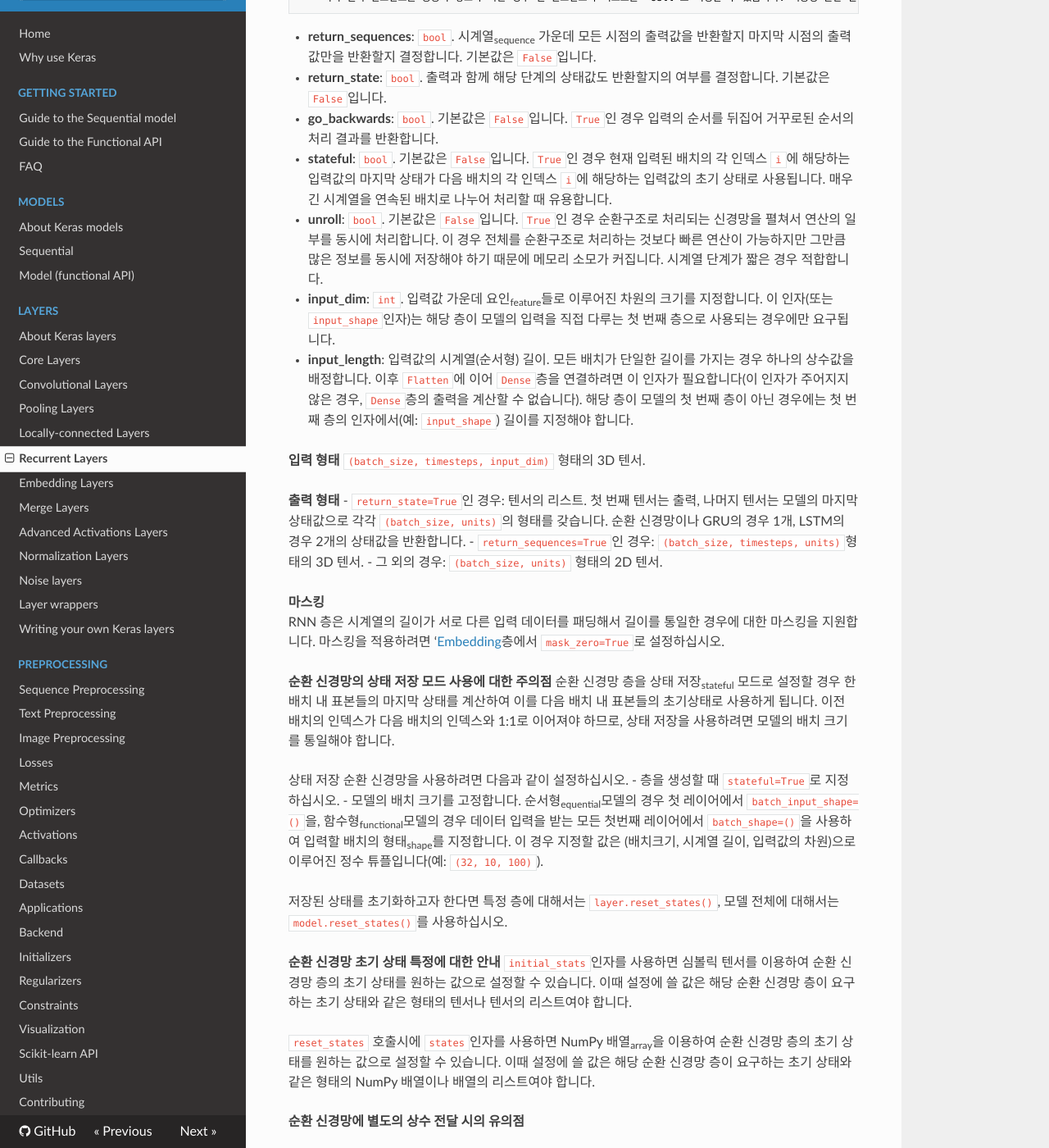
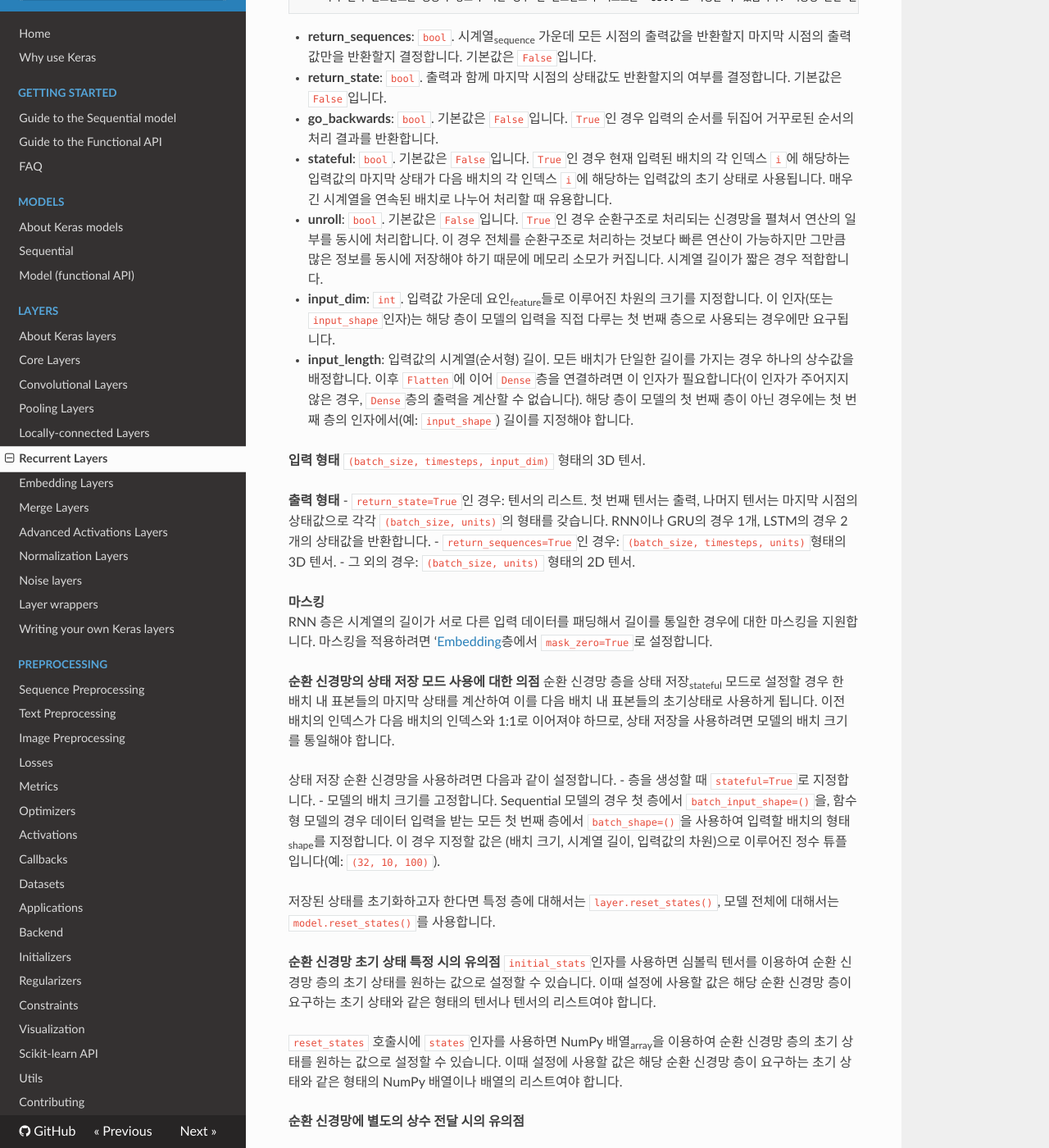
Before and after one commit to keras-team/keras-docs-ko, an MkDocs documentation site: the page built from sources/layers/recurrent.md, in a window 1280 px wide and 1400 px high, scrolled down 574 px. Shown: the whole window at 82% size. Built offline with MkDocs 1.6.1, drawn with Linux system fonts in a browser that asks for light colours; nearby versions of some CDN libraries; some of the changed text lies outside the part shown.

Commit message:
Apply reviewer's comments

```diff
--- a/sources/layers/recurrent.md
+++ b/sources/layers/recurrent.md
@@ -8,17 +8,17 @@
 순환 신경망<sub>Recurrent Neural Network</sub> 층<sub>layer</sub>의 기본 클래스.
 
 __인자<sub>argument</sub>__
-- __cell__: 순환 신경망 내부의 셀 인스턴스입니다. 순환 신경망은 특정한 연산을 입력된 시계열 길이만큼 반복하는 형태의 신경망입니다. 셀은 이 반복되는 연산 부분을 담당하는 영역으로 각 순환 신경망의 `__cell__`인자에 할당합니다. 셀은 다음과 같은 하위 요소들을 가진 클래스입니다.
-    - t시점의 입력<sub>input</sub>과 상태<sub>state</sub>를 불러오는 `call`메소드(`call(input_at_t, states_at_t)`). t시점의 출력<sub>output</sub>과 t+1시점의 상태`(output_at_t, states_at_t_plus_1)`를 반환합니다. 셀 인스턴스의 `call`메소드는 필요한 경우 `constants`인자를 이용하여 별도의 원하는 상수값을 입력받을 수 있습니다. 자세한 내용은 아래 "별도의 상수 전달 시의 유의점"을 참고하십시오.
+- __cell__: 순환 신경망 내부의 셀 인스턴스입니다. 순환 신경망은 특정한 연산을 입력된 시계열 길이만큼 반복하는 형태의 신경망입니다. 셀은 이 반복되는 연산 부분을 담당하는 영역으로 생성한 순환 신경망 인스턴스의 `cell`속성에 할당됩니다. 셀은 다음과 같은 하위 요소들을 가진 클래스입니다.
+    - `t`시점의 입력<sub>input</sub>과 상태<sub>state</sub>를 불러오는 `call`메소드(`call(input_at_t, states_at_t)`). `t`시점의 출력<sub>output</sub>과 `t+1`시점의 상태`(output_at_t, states_at_t_plus_1)`를 반환합니다. 셀 인스턴스의 `call`메소드는 필요한 경우 `constants`인자를 이용하여 별도의 원하는 상수값을 입력받을 수 있습니다. 자세한 내용은 아래 "별도의 상수 전달 시의 유의점"을 참고하십시오.
     - `state_size` 속성. 신경망 안에서 단계마다 전달되는 상태의 크기를 나타냅니다(셀의 출력과 크기가 같아야 합니다). 셀이 가지게 될 상태가 하나인 경우 하나의 정수를, 여럿인 경우 정수로 이루어진 리스트/튜플을 입력받습니다.
     - `output_size` 속성. 출력값의 크기를 나태냅니다. 정수 혹은 `TensorShape`를 입력받습니다. 만약 해당 속성이 없는 경우, `state_size`의 첫번째 값으로부터 유추한 결과로 대신합니다.
 
         여러 셀의 인스턴스를 층층이 쌓고자 하는 경우 셀 인스턴스의 리스트를 `cell`로 지정할 수 있습니다. 적층형 순환 신경망<sub>stacked RNN</sub>을 적용할 때 유용합니다.
 - __return_sequences__: `bool`. 시계열<sub>sequence</sub> 가운데 모든 시점의 출력값을 반환할지 마지막 시점의 출력값만을 반환할지 결정합니다. 기본값은 `False`입니다.
-- __return_state__: `bool`. 출력과 함께 해당 단계의 상태값도 반환할지의 여부를 결정합니다. 기본값은 `False`입니다.
+- __return_state__: `bool`. 출력과 함께 마지막 시점의 상태값도 반환할지의 여부를 결정합니다. 기본값은 `False`입니다.
 - __go_backwards__: `bool`. 기본값은 `False`입니다. `True`인 경우 입력의 순서를 뒤집어 거꾸로된 순서의 처리 결과를 반환합니다.
 - __stateful__: `bool`. 기본값은 `False`입니다. `True`인 경우 현재 입력된 배치의 각 인덱스 `i`에 해당하는 입력값의 마지막 상태가 다음 배치의 각 인덱스 `i`에 해당하는 입력값의 초기 상태로 사용됩니다. 매우 긴 시계열을 연속된 배치로 나누어 처리할 때 유용합니다.
-- __unroll__: `bool`. 기본값은 `False`입니다. `True`인 경우 순환구조로 처리되는 신경망을 펼쳐서 연산의 일부를 동시에 처리합니다. 이 경우 전체를 순환구조로 처리하는 것보다 빠른 연산이 가능하지만 그만큼 많은 정보를 동시에 저장해야 하기 때문에 메모리 소모가 커집니다. 시계열 단계가 짧은 경우 적합합니다.
+- __unroll__: `bool`. 기본값은 `False`입니다. `True`인 경우 순환구조로 처리되는 신경망을 펼쳐서 연산의 일부를 동시에 처리합니다. 이 경우 전체를 순환구조로 처리하는 것보다 빠른 연산이 가능하지만 그만큼 많은 정보를 동시에 저장해야 하기 때문에 메모리 소모가 커집니다. 시계열 길이가 짧은 경우 적합합니다.
 - __input_dim__: `int`. 입력값 가운데 요인<sub>feature</sub>들로 이루어진 차원의 크기를 지정합니다. 이 인자(또는 `input_shape`인자)는 해당 층이 모델의 입력을 직접 다루는 첫 번째 층으로 사용되는 경우에만 요구됩니다.
 - __input_length__: 입력값의 시계열(순서형) 길이. 모든 배치가 단일한 길이를 가지는 경우 하나의 상수값을 배정합니다. 이후 `Flatten`에 이어 `Dense`층을 연결하려면 이 인자가 필요합니다(이 인자가 주어지지 않은 경우, `Dense`층의 출력을 계산할 수 없습니다). 해당 층이 모델의 첫 번째 층이 아닌 경우에는 첫 번째 층의 인자에서(예: `input_shape`) 길이를 지정해야 합니다.
 
@@ -26,26 +26,26 @@
 `(batch_size, timesteps, input_dim)` 형태의 3D 텐서.
 
 __출력 형태__
-- `return_state=True`인 경우: 텐서의 리스트. 첫 번째 텐서는 출력, 나머지 텐서는 모델의 마지막 상태값으로 각각 `(batch_size, units)`의 형태를 갖습니다. 순환 신경망이나 GRU의 경우 1개, LSTM의 경우 2개의 상태값을 반환합니다.
+- `return_state=True`인 경우: 텐서의 리스트. 첫 번째 텐서는 출력, 나머지 텐서는 마지막 시점의 상태값으로 각각 `(batch_size, units)`의 형태를 갖습니다. RNN이나 GRU의 경우 1개, LSTM의 경우 2개의 상태값을 반환합니다.
 - `return_sequences=True`인 경우: `(batch_size, timesteps, units)`형태의 3D 텐서.
 - 그 외의 경우: `(batch_size, units)` 형태의 2D 텐서.
 
 __마스킹__
-RNN 층은 시계열의 길이가 서로 다른 입력 데이터를 패딩해서 길이를 통일한 경우에 대한 마스킹을 지원합니다. 마스킹을 적용하려면 ‘[Embedding](embeddings.md)층에서 `mask_zero=True`로 설정하십시오.
+RNN 층은 시계열의 길이가 서로 다른 입력 데이터를 패딩해서 길이를 통일한 경우에 대한 마스킹을 지원합니다. 마스킹을 적용하려면 ‘[Embedding](embeddings.md)층에서 `mask_zero=True`로 설정합니다.
 
-__순환 신경망의 상태 저장 모드 사용에 대한 주의점__
+__순환 신경망의 상태 저장 모드 사용에 대한 의점__
 순환 신경망 층을 상태 저장<sub>stateful</sub> 모드로 설정할 경우 한 배치 내 표본들의 마지막 상태를 계산하여 이를 다음 배치 내 표본들의 초기상태로 사용하게 됩니다. 이전 배치의 인덱스가 다음 배치의 인덱스와 1:1로 이어져야 하므로, 상태 저장을 사용하려면 모델의 배치 크기를 통일해야 합니다.
 
-상태 저장 순환 신경망을 사용하려면 다음과 같이 설정하십시오.
-- 층을 생성할 때 `stateful=True`로 지정하십시오.
-- 모델의 배치 크기를 고정합니다. 순서형<sub>equential</sub>모델의 경우 첫 레이어에서 `batch_input_shape=()`을, 함수형<sub>functional</sub>모델의 경우 데이터 입력을 받는 모든 첫번째 레이어에서 `batch_shape=()`을 사용하여 입력할 배치의 형태<sub>shape</sub>를 지정합니다. 이 경우 지정할 값은 (배치크기, 시계열 길이, 입력값의 차원)으로 이루어진 정수 튜플입니다(예: `(32, 10, 100)`).
+상태 저장 순환 신경망을 사용하려면 다음과 같이 설정합니다.
+- 층을 생성할 때 `stateful=True`로 지정합니다.
+- 모델의 배치 크기를 고정합니다. Sequential 모델의 경우 첫 층에서 `batch_input_shape=()`을, 함수형 모델의 경우 데이터 입력을 받는 모든 첫 번째 층에서 `batch_shape=()`을 사용하여 입력할 배치의 형태<sub>shape</sub>를 지정합니다. 이 경우 지정할 값은 (배치 크기, 시계열 길이, 입력값의 차원)으로 이루어진 정수 튜플입니다(예: `(32, 10, 100)`).
 
-저장된 상태를 초기화하고자 한다면 특정 층에 대해서는 `layer.reset_states()`, 모델 전체에 대해서는 `model.reset_states()`를 사용하십시오.
+저장된 상태를 초기화하고자 한다면 특정 층에 대해서는 `layer.reset_states()`, 모델 전체에 대해서는 `model.reset_states()`를 사용합니다.
 
-__순환 신경망 초기 상태 특정에 대한 안내__
-`initial_stats`인자를 사용하면 심볼릭 텐서를 이용하여 순환 신경망 층의 초기 상태를 원하는 값으로 설정할 수 있습니다. 이때 설정에 쓸 값은 해당 순환 신경망 층이 요구하는 초기 상태와 같은 형태의 텐서나 텐서의 리스트여야 합니다.
+__순환 신경망 초기 상태 특정 시의 유의점__
+`initial_stats`인자를 사용하면 심볼릭 텐서를 이용하여 순환 신경망 층의 초기 상태를 원하는 값으로 설정할 수 있습니다. 이때 설정에 사용할 값은 해당 순환 신경망 층이 요구하는 초기 상태와 같은 형태의 텐서나 텐서의 리스트여야 합니다.
 
-`reset_states` 호출시에 `states`인자를 사용하면 NumPy 배열<sub>array</sub>을 이용하여 순환 신경망 층의 초기 상태를 원하는 값으로 설정할 수 있습니다. 이때 설정에 쓸 값은 해당 순환 신경망 층이 요구하는 초기 상태와 같은 형태의 NumPy 배열이나 배열의 리스트여야 합니다.
+`reset_states` 호출시에 `states`인자를 사용하면 NumPy 배열<sub>array</sub>을 이용하여 순환 신경망 층의 초기 상태를 원하는 값으로 설정할 수 있습니다. 이때 설정에 사용할 값은 해당 순환 신경망 층이 요구하는 초기 상태와 같은 형태의 NumPy 배열이나 배열의 리스트여야 합니다.
 
 __순환 신경망에 별도의 상수 전달 시의 유의점__
 
```
